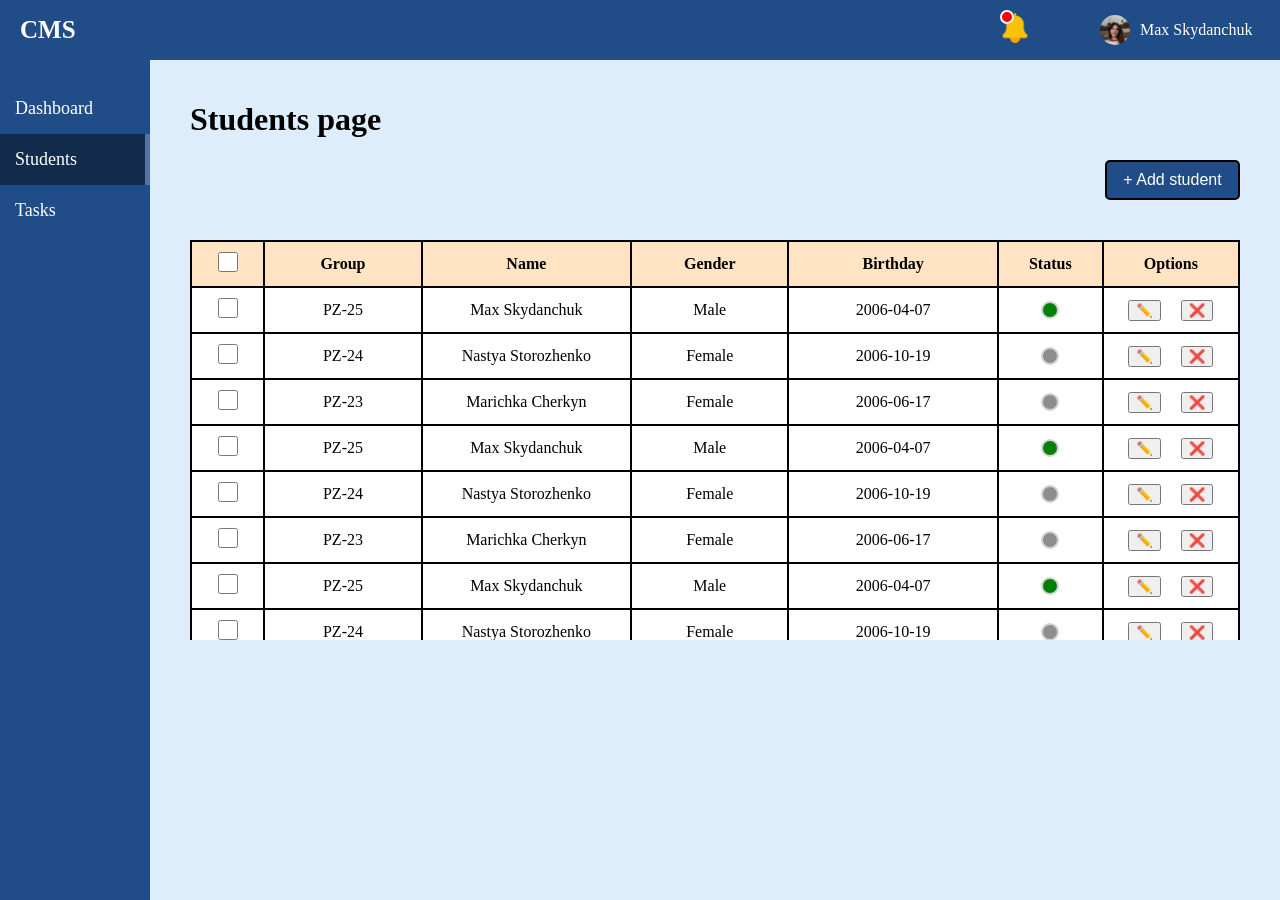
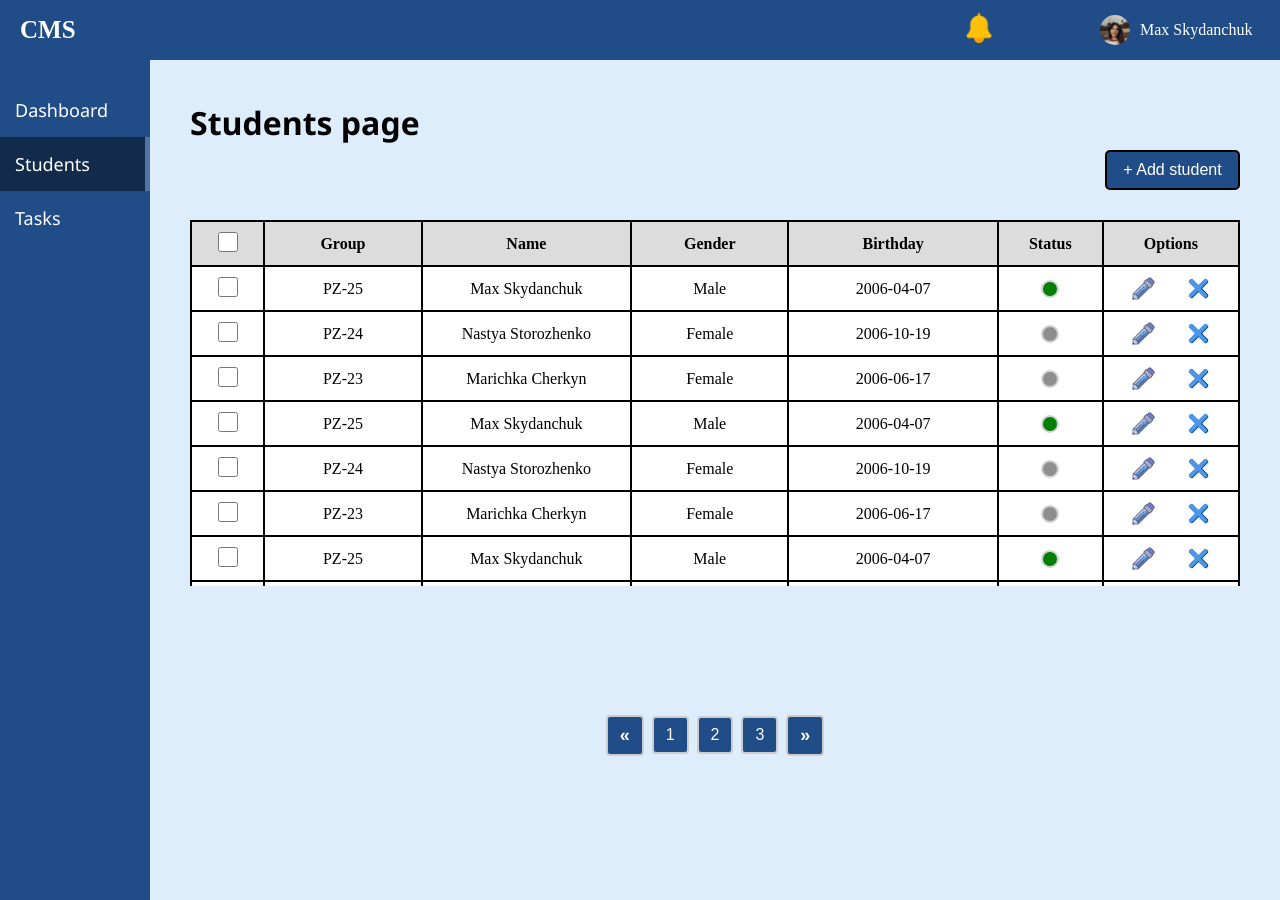
Before and after one commit to Max668103/PVI, a PHP site: page /students.html in a window 1280 px wide. Run offline with PHP 8.4, Linux system fonts and the light colour scheme.

Commit message:
Design changes

```diff
--- a/css/main.css
+++ b/css/main.css
@@ -33,6 +33,44 @@ header h1 {
     align-items: center;
     position: relative;
 }
+
+.notification {
+    width:2%;
+    margin-right:100px;
+}
+
+.notification a img {
+    transition: 0.3s ease-in-out;
+}
+
+.notification a img:hover{
+    animation: shake 0.5s ease-in-out 3 alternate;
+}
+
+@keyframes shake {
+    0% { transform: scale(1.2) rotate(-10deg); }
+    100% { transform: scale(1.2) rotate(10deg); }
+}
+
+.notification .newMessages {
+    position: absolute;
+    top: 10px;
+    right: 0px;
+    width: 10px;
+    height: 10px;
+    background-color: red;
+    border-radius: 50%;
+    border: 2px solid white;
+    opacity: 0;
+    transform: scale(0.5);
+    transition: 0.3s ease-in-out;
+}
+
+.notification a:hover .newMessages {
+    opacity: 1;
+    transform: scale(1);
+}
+
 
 .profile {
     width: 190px;
@@ -80,20 +118,6 @@ header h1 {
     height: 30px;
     cursor: pointer;
 }
-.notification {
-    position: relative;
-}
-
-.newMessages {
-    position: absolute;
-    top: 10px;
-    right: 76px;
-    width: 10px;
-    height: 10px;
-    background-color: red;
-    border-radius: 50%;
-    border: 2px solid white;
-}
 
 aside {
     background-color:rgb(32, 77, 135);
@@ -110,12 +134,12 @@ aside nav ul {
     margin: 0;
 }
 
-
 aside nav ul li a {
     display: block;
     text-decoration: none;
     padding: 15px;
     font-size: 18px;
+    font-family:'Segoe UI', Tahoma, Geneva, Verdana, sans-serif;
     color: rgb(255, 255, 255);
     transition: 0.3s ease-in;
 }
--- a/css/students.css
+++ b/css/students.css
@@ -3,8 +3,9 @@ main {
     grid-template-areas:
         "header"
         "button"
-        "table";
-    grid-template-rows: 80px 80px 1fr;
+        "table"
+        "pages";
+    grid-template-rows: 70px 70px 370px 1fr;
     grid-template-columns: 1fr;
     background-color:rgb(222, 237, 251);
 }
@@ -13,6 +14,7 @@ main h1 {
     grid-area: header;
     margin-left: 20px;
     color: black;
+    font-family:'Segoe UI', Tahoma, Geneva, Verdana, sans-serif;
 }
 
 .addStudent {
@@ -55,50 +57,77 @@ main h1 {
     width: 500px;
     height: 400px;
     background-color: rgb(255, 255, 255);
-    border: 1px solid #202020;
+    box-shadow: 0px 4px 15px rgba(0, 0, 0, 0.2);
+    border-radius: 3%;
     contain: content;
 }
 
-.ModalWindow header,
-.ModalWindow footer {
-    width: 100%;
-    height: 40px;
-    background-color: rgb(198, 197, 197);
+.ModalWindow header {
+    height: 50px;
+    background-color: rgb(222, 237, 251);
     display: flex;
     justify-content: center;
     align-items: center;
 }
 .ModalWindow footer {
-    background-color: rgb(78, 76, 76);
+    border-top: 2px solid rgb(116, 116, 116, 0.5);
+    background-color: #f9f9f9;
+    height: 65px;
+    display: flex;
+    padding: 0 25px;
 }
 
 .ModalWindow .body {
+    display: grid;
+    grid-template-columns: 150px 350px;
+    gap: 10px 15px;
+    padding: 15px;
+    background-color: white;
+    border-radius: 8px;
+    height: 285px;
+    max-height: 285px;
     width: 100%;
-    height: calc(100% - 80px);
-    max-height: 320px;
-    display: grid;
-    grid-template-columns: 25% 75%;
-    grid-template-rows: 15% 15% 15% 15% 15%;
+    box-sizing: border-box;
+    align-items: center;
 }
 
 .ModalWindow .body label {
     font-weight: bold;
-    margin: 5px;
+    text-align: left;
+    margin-left:50px;
+    font-size: 16px;
 }
 
 .ModalWindow .body input,
 .ModalWindow .body select {
     border: 1px solid #ccc;
     border-radius: 5px;
-    margin: 5px;
+    padding: 6px;
+    font-size: 14px;
+    width: 250px;
+    max-width: 250px;
+    background-color: white;
+    transition: border-color 0.3s ease-in-out;
 }
+
+.ModalWindow .body input:focus,
+.ModalWindow .body select:focus {
+    border-color: #10447b;
+    outline: none;
+    box-shadow: 0 0 3px rgba(0, 123, 255, 0.3);
+}
+
 
 main .table {
     grid-area: table;
     overflow: auto;
     margin-left: 20px;
     margin-right: 20px;
-    max-height: 400px;
+    max-height: 366px;
+}
+
+main .table tr {
+    height: 45px;
 }
 
 main .table table{
@@ -109,7 +138,8 @@ main .table table{
 
 main .table th, td {
     border: 2px solid black;
-    padding: 10px;
+    padding-left: 10px;
+    padding-right: 10px;
     text-align: center;
     background-color: white;
 }
@@ -117,7 +147,7 @@ main .table th, td {
 main .table th {
     font-weight: bold;
     border: 2px solid black;
-    background-color:bisque;
+    background-color:rgb(220, 220, 220);
 }
 
 main .table .checkboxColumn input{
@@ -301,3 +334,66 @@ main .table .checkboxColumn input{
     align-self: center;
     justify-self: center;
 }
+
+main .pages {
+    grid-area: pages;
+    display: flex;
+    gap: 8px;
+    justify-content: center;
+    align-items: center;
+    padding: 10px;
+}
+
+main .pages button {
+    border: 2px solid #ccc;
+    background-color: rgb(32, 77, 135);
+    color:white;
+    padding: 8px 12px;
+    font-size: 16px;
+    cursor: pointer;
+    border-radius: 4px;
+    transition: 0.2s;
+}
+
+main .pages button:hover {
+    background-color: rgb(58, 104, 165);
+}
+
+main .pages button:Active {
+    background-color: rgb(18, 43, 75);
+}
+
+main .pages .arrow {
+    font-size: 18px;
+    font-weight: bold;
+}
+
+
+.button-group button {
+    padding:0px;
+    margin:0px;
+    background: transparent;
+    border: none;
+    border-radius: 50%;
+    transition: 0.3s ease;
+    cursor: pointer;
+    display: flex;
+    align-items: center;
+    justify-content: center;
+    width: 35px;
+    height: 35px;
+}
+
+.button-group button img {
+    width: 25px;
+    height: 25px;
+}
+
+.button-group button:hover {
+    background-color: rgba(0, 0, 0, 0.1);
+}
+
+.button-group button:active {
+    background-color: rgba(0, 0, 0, 0.3);
+    transform:scale(0.9);
+}
--- a/students.html
+++ b/students.html
@@ -16,8 +16,31 @@
         <div class="notification">
             <a href="messages.html">
                 <img src="images/bell.png" alt="Bell Icon">
+                <div class="newMessages" id="circle"></div>
             </a>
-            <div class="newMessages" id="circle"></div>
+            <div class="threeNewMessages">
+                <div class="message">
+                    <img src="images/avatar_max.jpg" class="avatar">
+                    <div class="message-content">
+                        <p class="username">User name</p>
+                        <p class="text">Text message</p>
+                    </div>
+                </div>
+                <div class="message">
+                    <img src="images/avatar_max.jpg" class="avatar">
+                    <div class="message-content">
+                        <p class="username">User name</p>
+                        <p class="text">Text message</p>
+                    </div>
+                </div>
+                <div class="message">
+                    <img src="images/avatar_max.jpg" class="avatar">
+                    <div class="message-content">
+                        <p class="username">User name</p>
+                        <p class="text">Text message</p>
+                    </div>
+                </div>
+            </div>
         </div>
         <div class="profile">
             <img src="images/avatar_max.jpg">
@@ -43,8 +66,8 @@
             <button class="openButton" onclick="openModal()">+ Add student</button>
             <div class="ModalWindow" id="myModal">
                 <header>
-                    <p>Add student</p>
-                    <button>x</button>
+                    <h1 class="modalH">Add student</h1>
+                    <button class="buttonX" onclick="closeModal()">x</button>
                 </header>
                 <div class="body">
                     <label>Group</label>
@@ -71,8 +94,8 @@
                     <input type="date" id="birthday">
                 </div>
                 <footer>
-                    <button onclick="addStudent()">Add</button>
-                    <button class="close-me" onclick="closeModal()">Close</button>
+                    <button class="disable" onclick="addStudent(false)">Ok</button>
+                    <button class="active" onclick="addStudent(true)">Create</button>
                 </footer>
             </div>
         </div>
@@ -90,18 +113,25 @@
             </table>
             <div class="modalWindowDelete" id="myModalDelete">
                 <header>
-                    <p> Delete student</p>
-                    <button>x</button>
+                    <h1 class="modalH"> Delete student</h1>
+                    <button class="buttonX">x</button>
                 </header>
                 <div>
                     <img src="images/warning-sign.png">
                     <p>Do you want to delete </p>
                 </div>
                 <footer>
-                    <button class="deleteCancel">Cancel</button>
-                    <button class="deleteOk">Ok</button>
+                    <button class="disable">Cancel</button>
+                    <button class="active">Ok</button>
                 </footer>
             </div>
+        </div>
+        <div class="pages">
+            <button class="arrow left">&laquo;</button>
+            <button class="page-number">1</button>
+            <button class="page-number">2</button>
+            <button class="page-number">3</button>
+            <button class="arrow right">&raquo;</button>
         </div>
     </main>
 </body>
```
Also changed, not shown: other parts of css/main.css (+46 -0 lines), other parts of css/students.css (+27 -24 lines), index.html (+23 -0 lines), js/students.js (+19 -9 lines), messages.html (+23 -0 lines), tasks.html (+23 -0 lines), images/cross.png (added), images/pencil.png (added).
